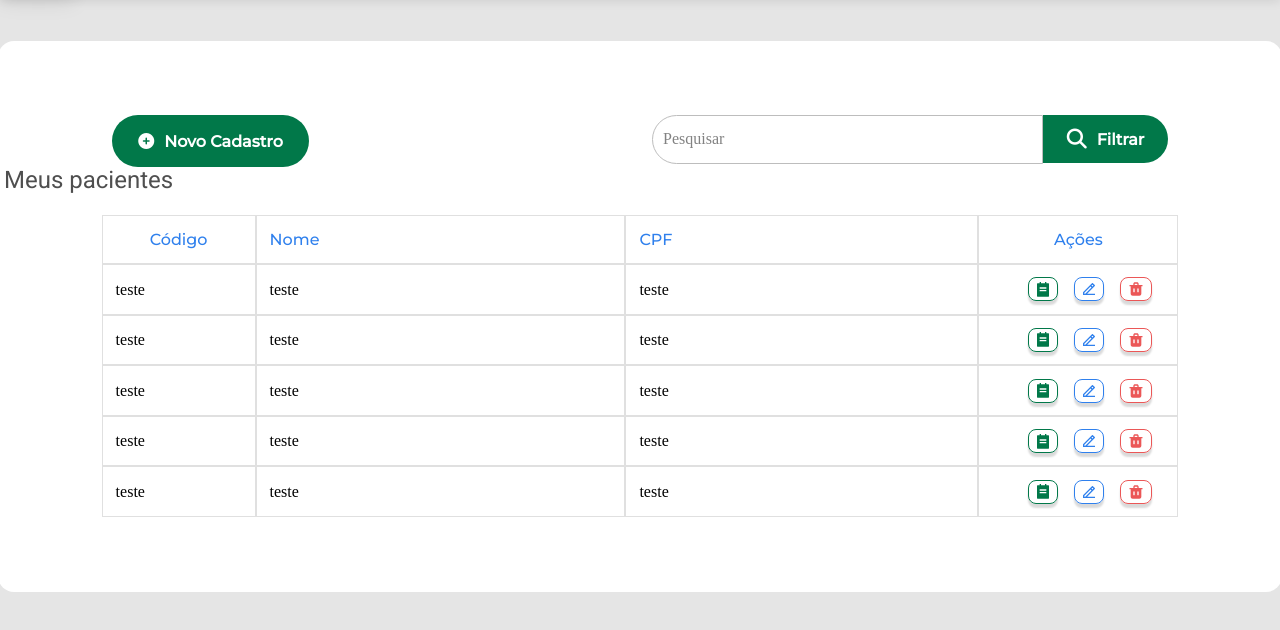
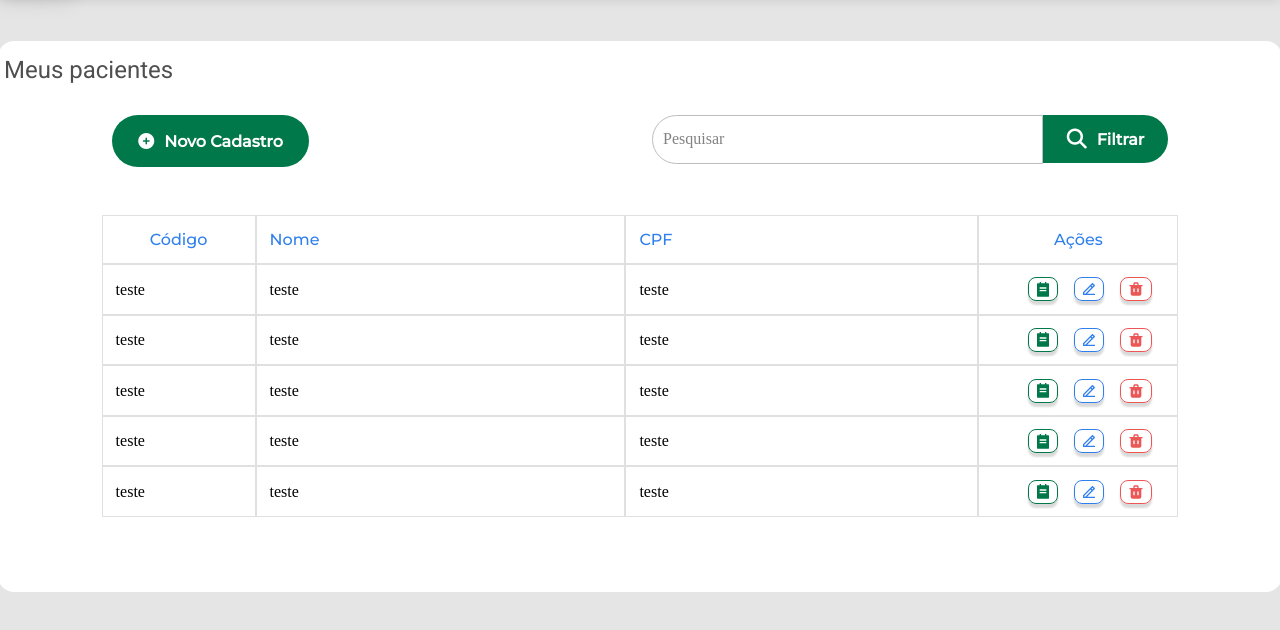
Before and after one commit to Calaca-dev/projeto-final-modulo-01, a plain HTML site: page projeto-final-do-modulo-01/patients.html in a window 1280 px wide. Shown: the part 84-714 px from the top of the page. Drawn offline with Linux system fonts and the light colour scheme.

Commit message:
fix: css bug fixed
bug fixed

```diff
--- a/projeto-final-do-modulo-01/css/patients-page-style.css
+++ b/projeto-final-do-modulo-01/css/patients-page-style.css
@@ -202,7 +202,7 @@ color: #828282;
 }
 .descriptionContent {
     position: absolute;
-    top: 15.625em;
+    top: 140px;
 }
 
 .mainContent {
```
Also changed, not shown: projeto-final-do-modulo-01/patients.html (line endings or trailing spaces).
